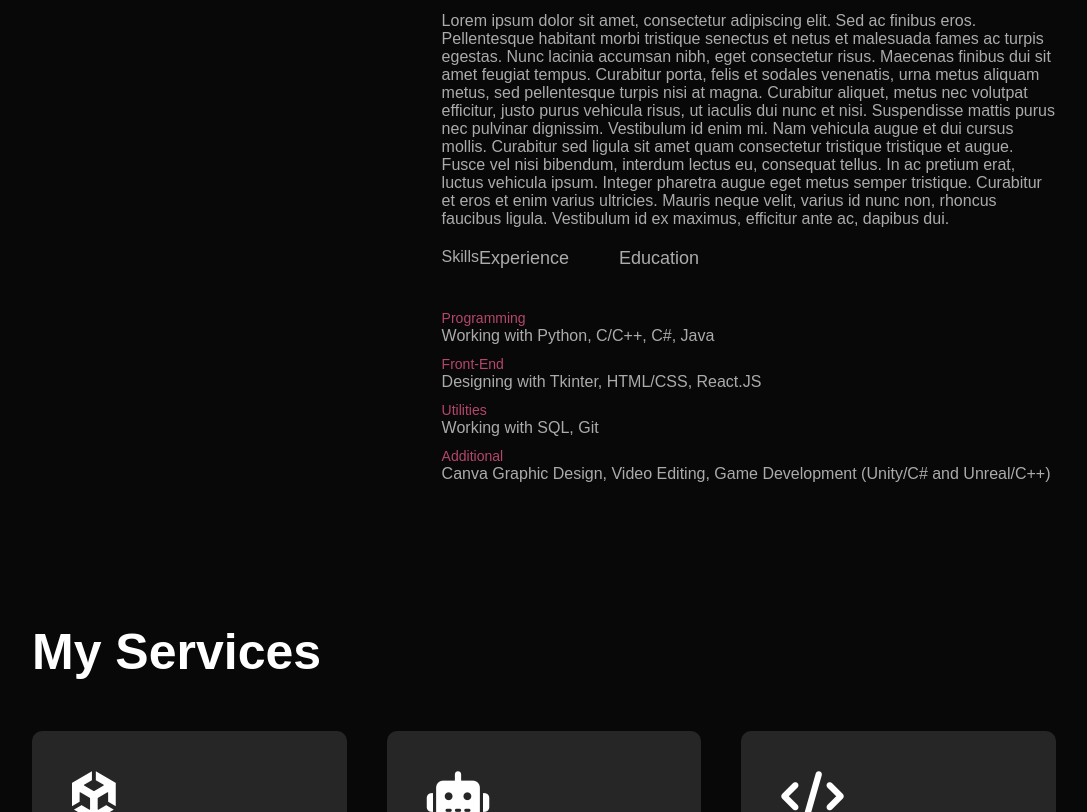
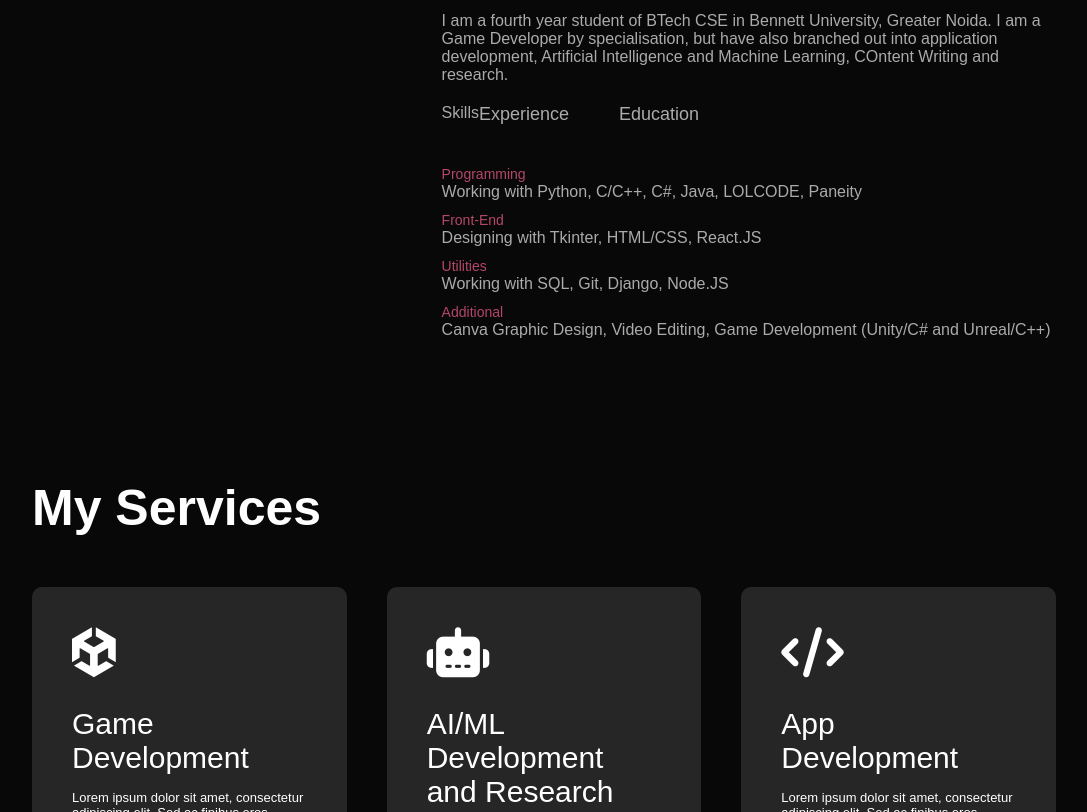
Before and after one commit to Astraisaria/Astraisaria.github.io, a plain HTML site: page ojasva.html in a window 1280 px wide. Shown: the part 936-1748 px from the top of the page, without its empty margins (96-1183 px from the left). Drawn offline with Linux system fonts and the light colour scheme.

Commit message:
Added new skills and testing for dates

```diff
--- a/ojasva.html
+++ b/ojasva.html
@@ -42,19 +42,9 @@
                             About Me
                         </h1>
                         <p>
-                            Lorem ipsum dolor sit amet, consectetur adipiscing elit. Sed ac finibus eros.
-                            Pellentesque habitant morbi tristique senectus et netus et malesuada fames
-                            ac turpis egestas. Nunc lacinia accumsan nibh, eget consectetur risus. Maecenas
-                            finibus dui sit amet feugiat tempus. Curabitur porta, felis et sodales venenatis,
-                            urna metus aliquam metus, sed pellentesque turpis nisi at magna. Curabitur aliquet,
-                            metus nec volutpat efficitur, justo purus vehicula risus, ut iaculis dui nunc et
-                            nisi. Suspendisse mattis purus nec pulvinar dignissim. Vestibulum id enim mi.
-                            Nam vehicula augue et dui cursus mollis. Curabitur sed ligula sit amet quam
-                            consectetur tristique tristique et augue. Fusce vel nisi bibendum, interdum
-                            lectus eu, consequat tellus. In ac pretium erat, luctus vehicula ipsum. Integer
-                            pharetra augue eget metus semper tristique. Curabitur et eros et enim varius
-                            ultricies. Mauris neque velit, varius id nunc non, rhoncus faucibus ligula.
-                            Vestibulum id ex maximus, efficitur ante ac, dapibus dui.
+                            I am a fourth year student of BTech CSE in Bennett University, Greater Noida. I
+                            am a Game Developer by specialisation, but have also branched out into application development,
+                            Artificial Intelligence and Machine Learning, COntent Writing and research.
                         </p>
                         <div class = "tab-titles">
                             <p class = "tab links active-link" onclick = "opentab('skills')">
@@ -74,7 +64,7 @@
                                         Programming
                                     </span>
                                     <br>
-                                    Working with Python, C/C++, C#, Java
+                                    Working with Python, C/C++, C#, Java, LOLCODE, Paneity
                                 </li>
                                 <li>
                                     <span>
@@ -88,7 +78,7 @@
                                         Utilities
                                     </span>
                                     <br>
-                                    Working with SQL, Git
+                                    Working with SQL, Git, Django, Node.JS
                                 </li>
                                 <li>
                                     <span>
@@ -105,6 +95,7 @@
                                     <span>
                                         Head Programmer
                                     </span>
+                                    (February 2022 - June 2022)
                                     <br>
                                     Posting Management System for the Punjab Regimental Centre
                                 </li>
```
